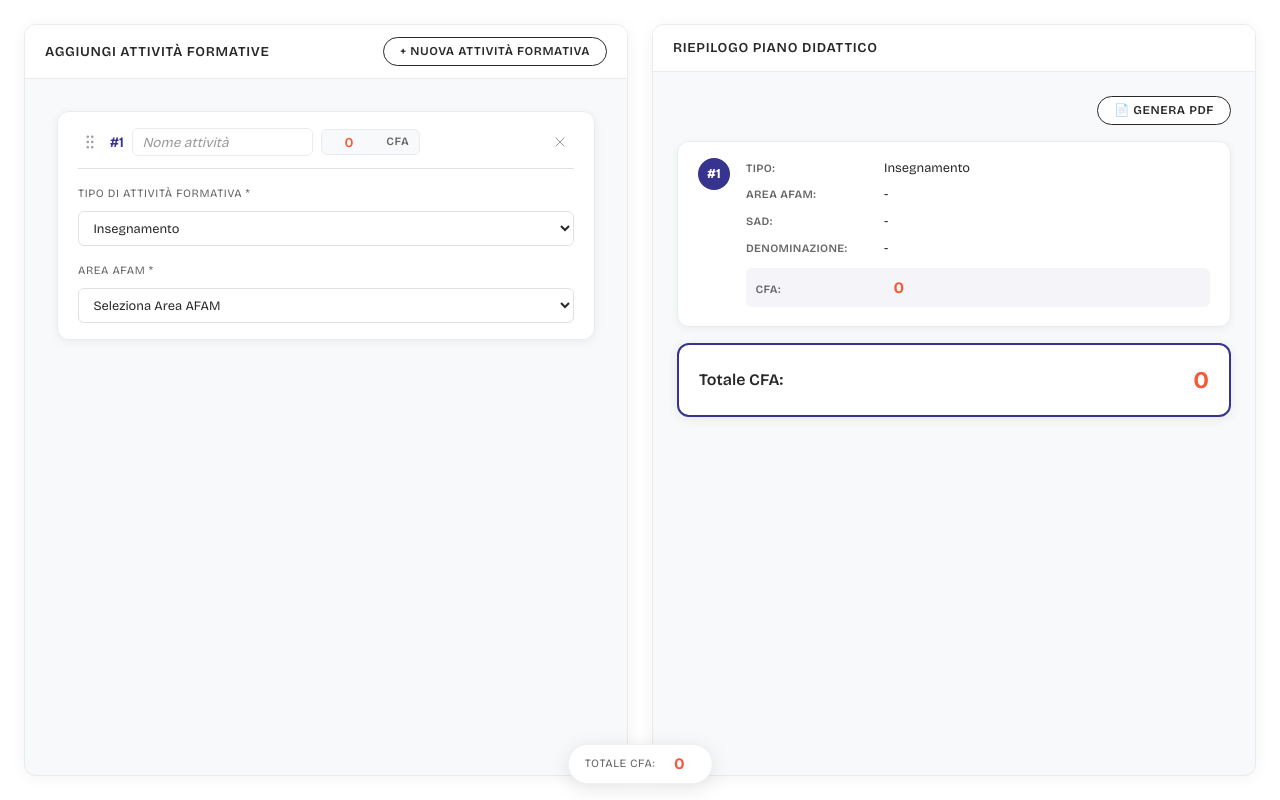
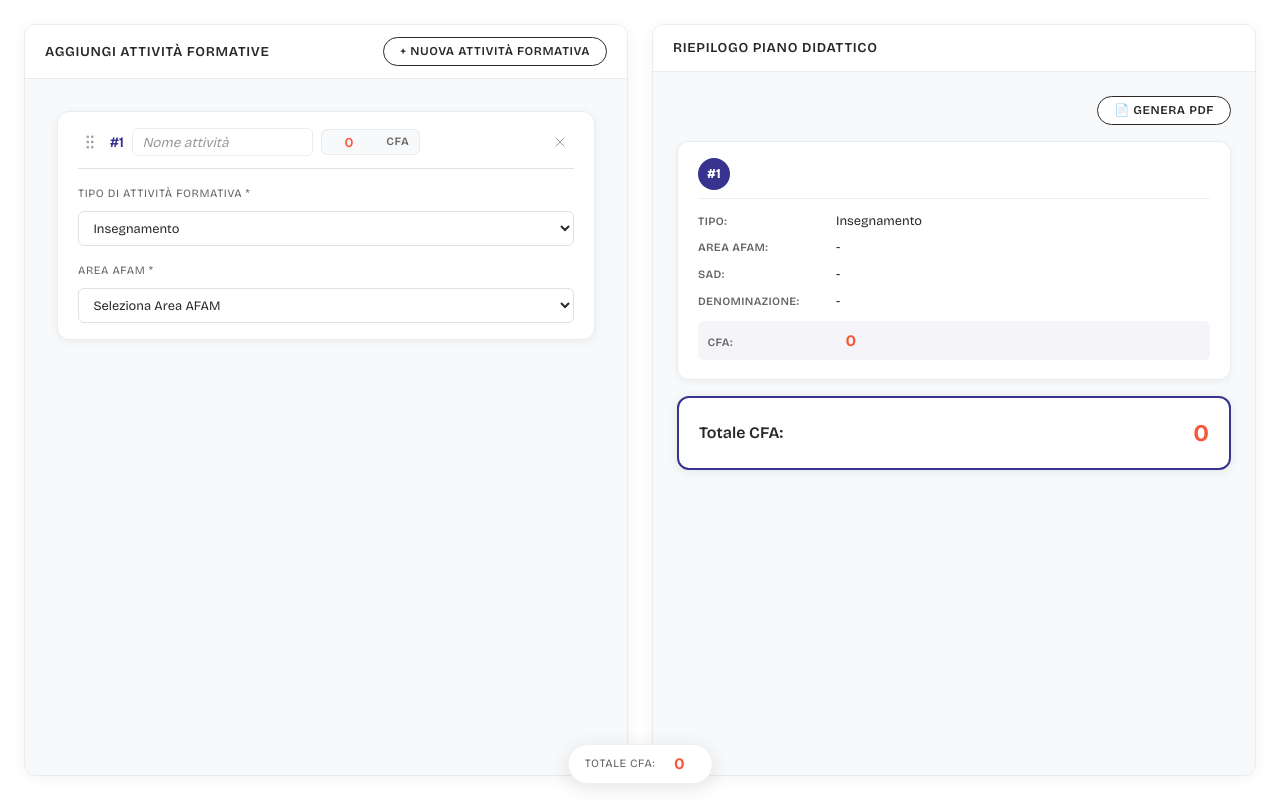
Before and after one commit to madamepolare/conscfv-compilatore, a React (Vite) app: page / in a window 1280 px wide. Both pictures are taken after a click on the button "+ NUOVA ATTIVITÀ FORMATIVA". Built offline with nearby package versions, Linux system fonts and the light colour scheme.

Commit message:
Fix: aggiunto titolo delle attività visibile nella colonna di riepilogo

```diff
--- a/src/components/CompiledView.jsx
+++ b/src/components/CompiledView.jsx
@@ -105,21 +105,18 @@ export default function CompiledView({ insegnamenti, totalCFA }) {
       <div className="compiled-list">
         {insegnamenti.map((ins, index) => (
           <div key={ins.id} className="compiled-item">
-            <div className="compiled-number">#{index + 1}</div>
+            <div className="compiled-header-line">
+              <div className="compiled-number">#{index + 1}</div>
+              {ins.nomeAttivita && (
+                <h3 className="compiled-title">{ins.nomeAttivita}</h3>
+              )}
+            </div>
             <div className="compiled-content">
               {/* Mostra tipo di attività */}
               <div className="compiled-row">
                 <span className="label">Tipo:</span>
                 <span className="value">{ins.tipoAttivita || 'Insegnamento'}</span>
               </div>
-
-              {/* Mostra nome attività se presente */}
-              {ins.nomeAttivita && (
-                <div className="compiled-row">
-                  <span className="label">Nome:</span>
-                  <span className="value">{ins.nomeAttivita}</span>
-                </div>
-              )}
 
               {/* Se è un Insegnamento, mostra tutti i campi */}
               {ins.tipoAttivita === 'Insegnamento' ? (
--- a/src/styles/App.css
+++ b/src/styles/App.css
@@ -528,7 +528,8 @@ textarea.form-control {
   padding: 1rem 1.25rem;
   box-shadow: 0 2px 8px rgba(0, 0, 0, 0.05);
   display: flex;
-  gap: 1rem;
+  flex-direction: column;
+  gap: 0.75rem;
   transition: all 0.3s ease;
   border: 1px solid #e9ecef;
 }
@@ -537,6 +538,23 @@ textarea.form-control {
   transform: translateX(3px);
   box-shadow: 0 3px 12px rgba(0, 0, 0, 0.08);
   border-color: #36348E;
+}
+
+.compiled-header-line {
+  display: flex;
+  align-items: center;
+  gap: 0.75rem;
+  padding-bottom: 0.5rem;
+  border-bottom: 1px solid #f0f0f0;
+}
+
+.compiled-title {
+  font-size: 1rem;
+  font-weight: 600;
+  color: #36348E;
+  margin: 0;
+  font-family: 'Bricolage Grotesque', sans-serif;
+  flex: 1;
 }
 
 .compiled-number {
@@ -548,6 +566,7 @@ textarea.form-control {
   display: flex;
   align-items: center;
   justify-content: center;
+  flex-shrink: 0;
   font-weight: 700;
   font-size: 0.85rem;
   flex-shrink: 0;
```
